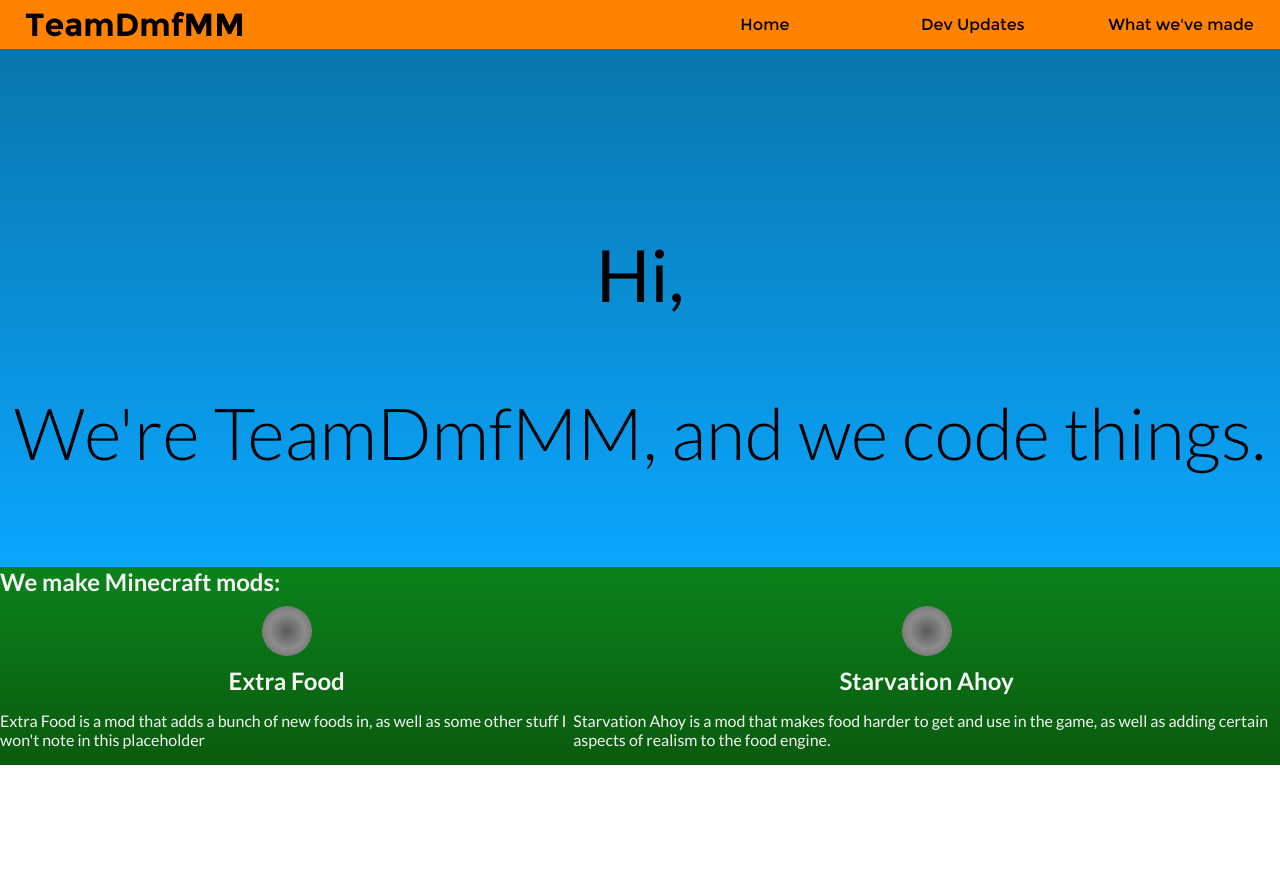
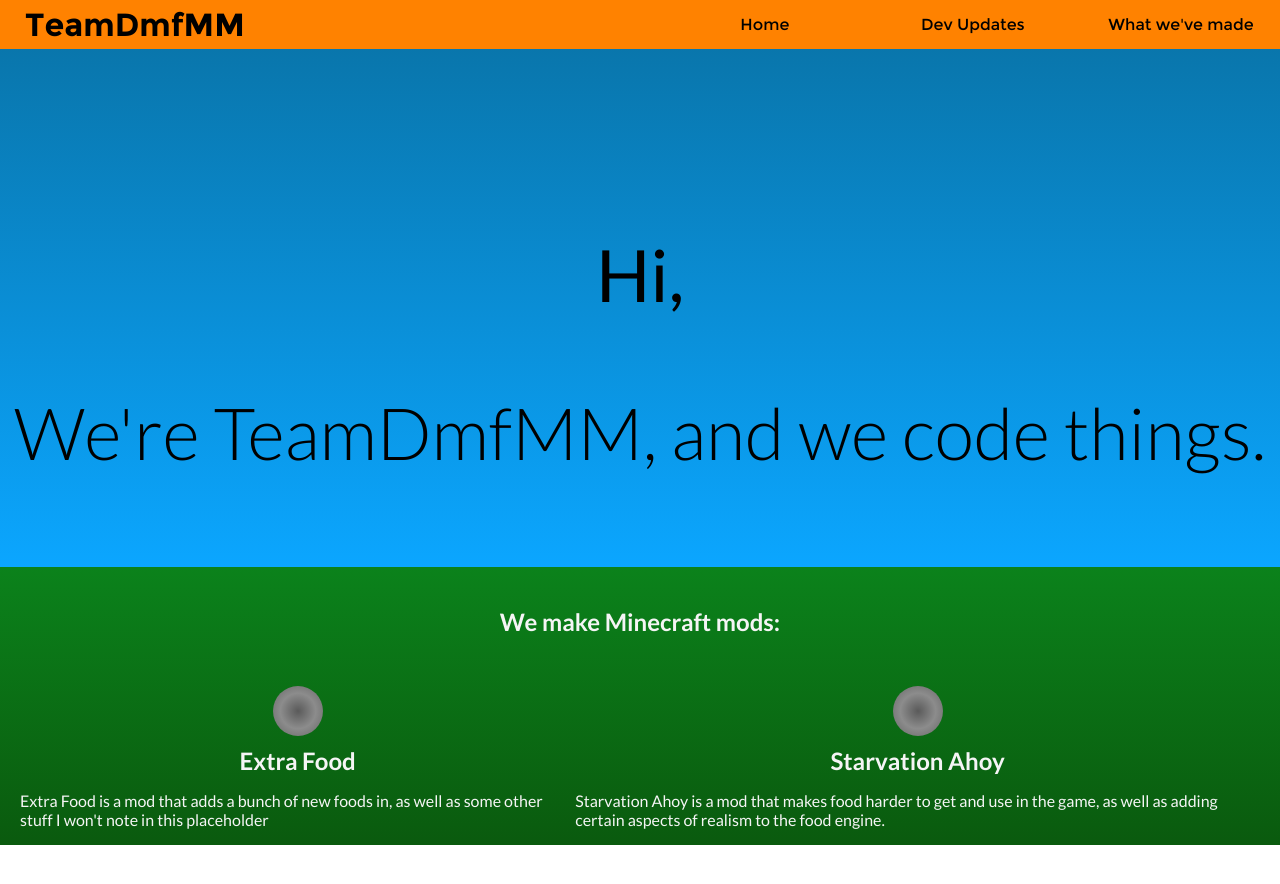
Before and after one commit to TeamDmfMM/teamdmfmm.github.io, a Jekyll site: the page built from index.html, in a window 1280 px wide. Shown: the top 884 px of the page. Built offline with Jekyll 4.4.1, drawn with Linux system fonts in a browser that asks for light colours.

Commit message:
fix frontpage

```diff
--- a/css/home.scss
+++ b/css/home.scss
@@ -48,7 +48,11 @@
     font-weight: 400;
 
     color: whitesmoke;
-
+    #mods_section_header {
+      padding-top: 40px;
+      padding-bottom: 40px;
+      text-align: center;
+    }
 
     .bold {
       font-weight: 600;
@@ -65,6 +69,9 @@
       display: flex;
       justify-content: space-around;
       align-items: center;
+
+      padding-left: 20px;
+      padding-right: 20px;
 
       div#modspotlight {
         display: flex;
--- a/index.html
+++ b/index.html
@@ -8,7 +8,7 @@
         <p>We're TeamDmfMM, and we code things.</p>
     </div>
     <div id="mods_section">
-        <h2 class="bold">We make Minecraft mods:</h2>
+        <h2 class="bold" id="mods_section_header">We make Minecraft mods:</h2>
         <div id="modinfocontainer">
             <div id="modspotlight">
                 <div class="modimage"></div>
```
